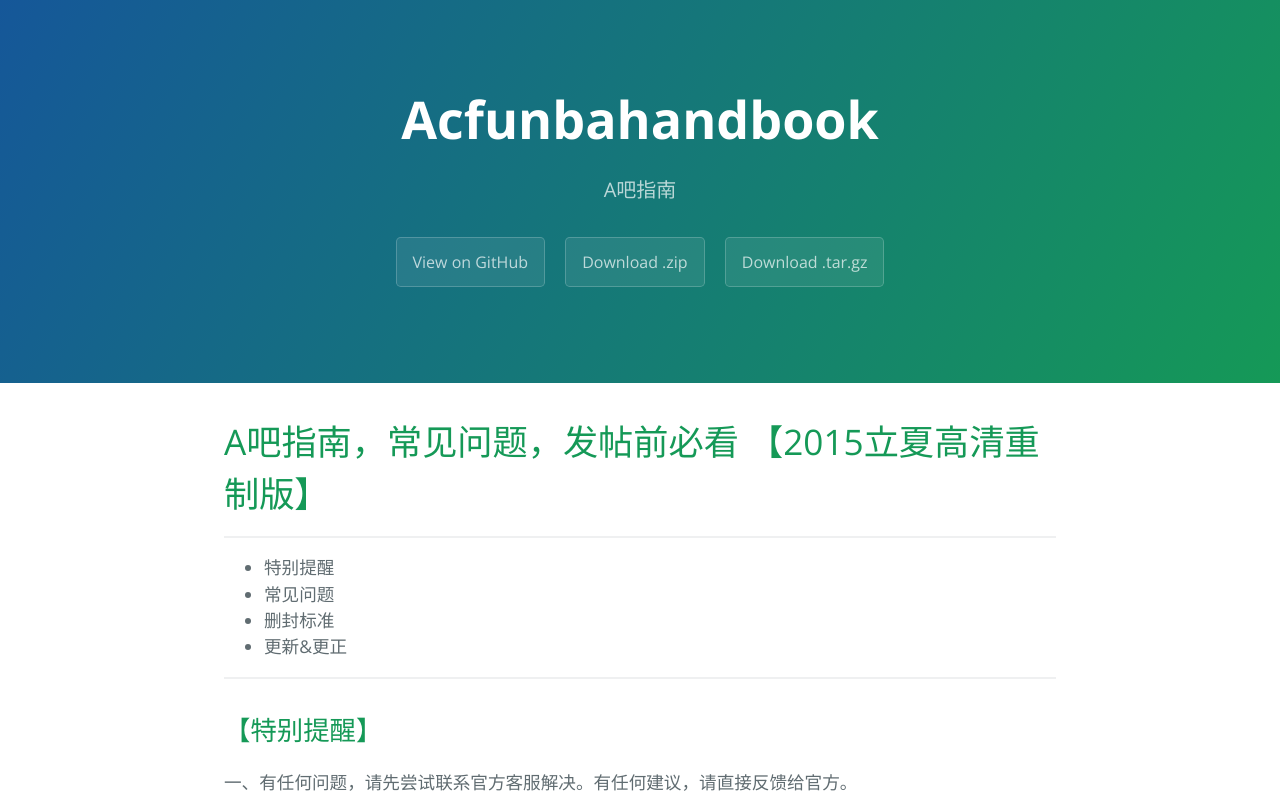
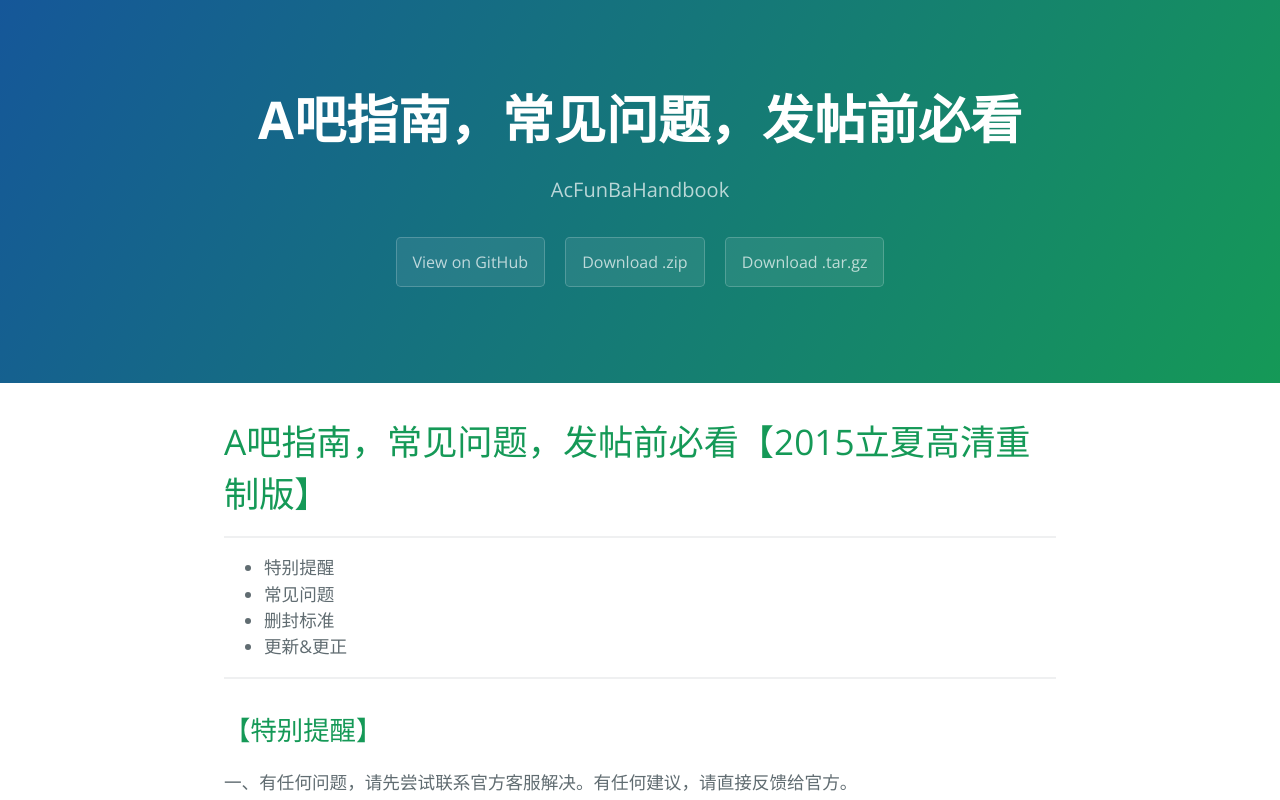
Before and after one commit to acfuner/AcFunBaHandbook, a plain HTML site: page index.html in a window 1280 px wide. Shown: the top 800 px of the page. Drawn offline with nearby package versions, Linux system fonts and the light colour scheme.

Commit message:
Create gh-pages branch via GitHub

```diff
--- a/index.html
+++ b/index.html
@@ -2,7 +2,7 @@
 <html lang="en-us">
   <head>
     <meta charset="UTF-8">
-    <title>Acfunbahandbook by acfuner</title>
+    <title>A吧指南，常见问题，发帖前必看 by acfuner</title>
     <meta name="viewport" content="width=device-width, initial-scale=1">
     <link rel="stylesheet" type="text/css" href="stylesheets/normalize.css" media="screen">
     <link href='http://fonts.googleapis.com/css?family=Open+Sans:400,700' rel='stylesheet' type='text/css'>
@@ -11,8 +11,8 @@
   </head>
   <body>
     <section class="page-header">
-      <h1 class="project-name">Acfunbahandbook</h1>
-      <h2 class="project-tagline">A吧指南</h2>
+      <h1 class="project-name">A吧指南，常见问题，发帖前必看</h1>
+      <h2 class="project-tagline">AcFunBaHandbook</h2>
       <a href="https://github.com/acfuner/AcFunBaHandbook" class="btn">View on GitHub</a>
       <a href="https://github.com/acfuner/AcFunBaHandbook/zipball/master" class="btn">Download .zip</a>
       <a href="https://github.com/acfuner/AcFunBaHandbook/tarball/master" class="btn">Download .tar.gz</a>
@@ -20,7 +20,7 @@
 
     <section class="main-content">
       <h1>
-<a id="a吧指南常见问题发帖前必看----2015立夏高清重制版" class="anchor" href="#a%E5%90%A7%E6%8C%87%E5%8D%97%E5%B8%B8%E8%A7%81%E9%97%AE%E9%A2%98%E5%8F%91%E5%B8%96%E5%89%8D%E5%BF%85%E7%9C%8B----2015%E7%AB%8B%E5%A4%8F%E9%AB%98%E6%B8%85%E9%87%8D%E5%88%B6%E7%89%88" aria-hidden="true"><span class="octicon octicon-link"></span></a>A吧指南，常见问题，发帖前必看    【2015立夏高清重制版】</h1>
+<a id="a吧指南常见问题发帖前必看2015立夏高清重制版" class="anchor" href="#a%E5%90%A7%E6%8C%87%E5%8D%97%E5%B8%B8%E8%A7%81%E9%97%AE%E9%A2%98%E5%8F%91%E5%B8%96%E5%89%8D%E5%BF%85%E7%9C%8B2015%E7%AB%8B%E5%A4%8F%E9%AB%98%E6%B8%85%E9%87%8D%E5%88%B6%E7%89%88" aria-hidden="true"><span class="octicon octicon-link"></span></a>A吧指南，常见问题，发帖前必看【2015立夏高清重制版】</h1>
 
 <hr>
 
@@ -187,7 +187,7 @@
 <p>The end.</p>
 
       <footer class="site-footer">
-        <span class="site-footer-owner"><a href="https://github.com/acfuner/AcFunBaHandbook">Acfunbahandbook</a> is maintained by <a href="https://github.com/acfuner">acfuner</a>.</span>
+        <span class="site-footer-owner"><a href="https://github.com/acfuner/AcFunBaHandbook">A吧指南，常见问题，发帖前必看</a> is maintained by <a href="https://github.com/acfuner">acfuner</a>.</span>
 
         <span class="site-footer-credits">This page was generated by <a href="https://pages.github.com">GitHub Pages</a> using the <a href="https://github.com/jasonlong/cayman-theme">Cayman theme</a> by <a href="https://twitter.com/jasonlong">Jason Long</a>.</span>
       </footer>
```
Also changed, not shown: params.json (+1 -1 lines).
